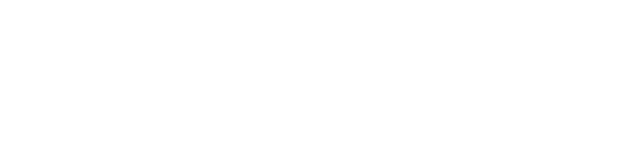
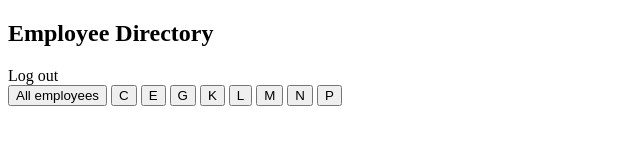
Before and after one commit to simoneavilarranz/p5-dashboard-individual-simoneavilaarranz, a website: page src/html/dashboard.html in a window 1280 px wide. Shown: the whole page, without its empty margins (0-640 px from the left). Drawn offline with Linux system fonts and the light colour scheme.

Commit message:
feat:creada estructura dashboard

```diff
--- a/src/html/dashboard.html
+++ b/src/html/dashboard.html
@@ -3,9 +3,30 @@
 <head>
     <meta charset="UTF-8">
     <meta name="viewport" content="width=device-width, initial-scale=1.0">
-    <title>Document</title>
+    <title>Dashboard</title>
 </head>
 <body>
+    <nav>
+        <h1>
+            Employee Directory
+        </h1>
+        <a>
+            Log out
+        </a>
+    </nav>
+    <section class="dashboard-filters">
+        <button class="filters-btn">All employees</button>
+        <button class="filters-btn">C</button>
+        <button class="filters-btn">E</button>
+        <button class="filters-btn">G</button>
+        <button class="filters-btn">K</button>
+        <button class="filters-btn">L</button>
+        <button class="filters-btn">M</button>
+        <button class="filters-btn">N</button>
+        <button class="filters-btn">P</button>
+    </section>
+    <div class="dashboard-gallery">
 
+    </div>
 </body>
 </html>
```
